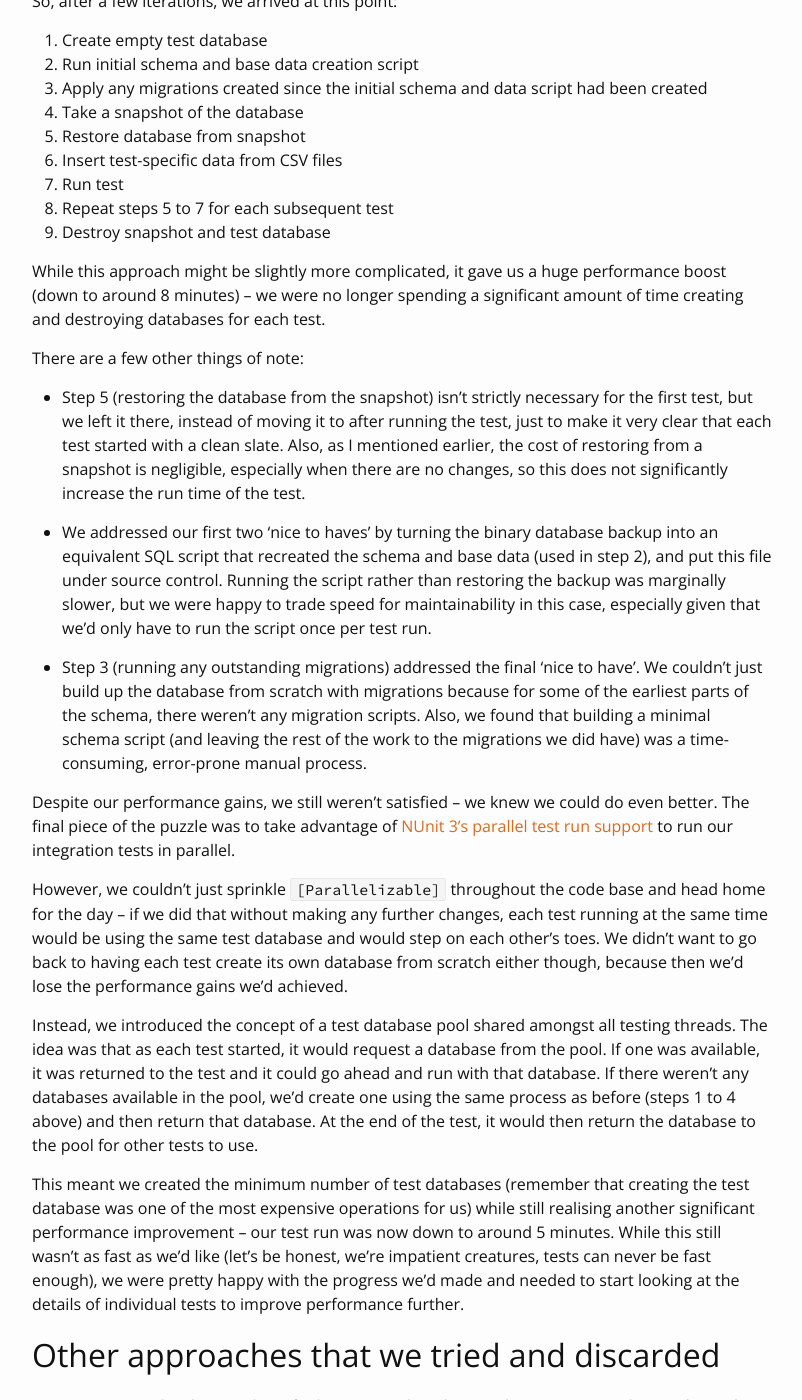
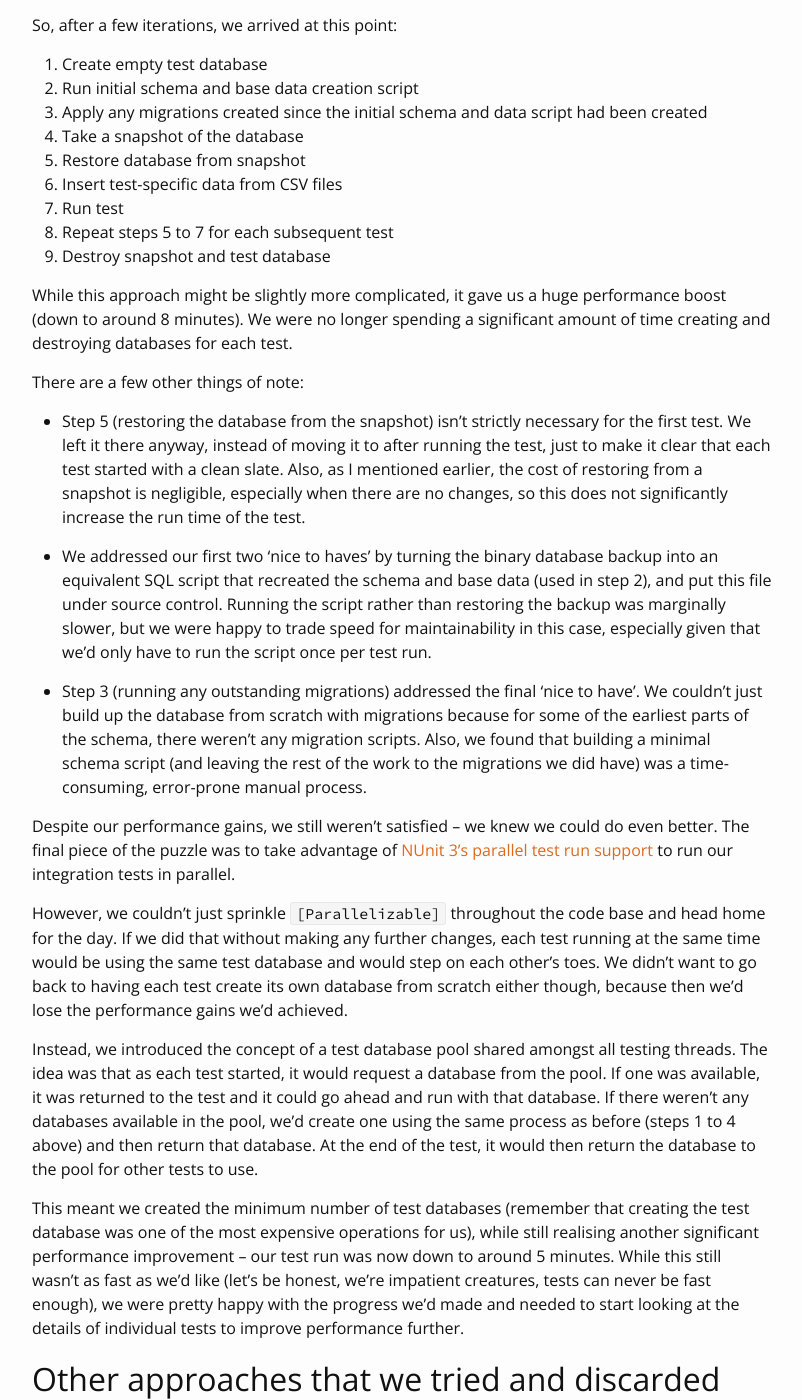
Before and after one commit to charleskorn/charleskorn.github.io, a Jekyll site: the page built from _posts/2016-03-30-faster-database-testing-with-snapshots.md, in a window 1280 px wide and 1400 px high, scrolled down 2149 px. Shown: the whole window, without its empty margins (238-1040 px from the left). Built offline with Jekyll 4.4.1, drawn with Linux system fonts in a browser that asks for light colours; nearby versions of some CDN libraries; some of the changed text lies outside the part shown.

Commit message:
Updated database testing post based on comments from Ken.

```diff
--- a/_posts/2016-03-30-faster-database-testing-with-snapshots.md
+++ b/_posts/2016-03-30-faster-database-testing-with-snapshots.md
@@ -59,11 +59,11 @@ So, after a few iterations, we arrived at this point:
 8. Repeat steps 5 to 7 for each subsequent test
 9. Destroy snapshot and test database
 
-While this approach might be slightly more complicated, it gave us a huge performance boost (down to around 8 minutes) -- we were no longer spending a significant amount of time creating and destroying databases for each test.
+While this approach might be slightly more complicated, it gave us a huge performance boost (down to around 8 minutes). We were no longer spending a significant amount of time creating and destroying databases for each test.
 
 There are a few other things of note:
 
-* Step 5 (restoring the database from the snapshot) isn't strictly necessary for the first test, but we left it there, instead of moving it to after running the test, just to make it very clear that each test started with a clean slate. Also, as I mentioned earlier, the cost of restoring from a snapshot is negligible, especially when there are no changes, so this does not significantly increase the run time of the test.
+* Step 5 (restoring the database from the snapshot) isn't strictly necessary for the first test. We left it there anyway, instead of moving it to after running the test, just to make it clear that each test started with a clean slate. Also, as I mentioned earlier, the cost of restoring from a snapshot is negligible, especially when there are no changes, so this does not significantly increase the run time of the test.
 
 * We addressed our first two 'nice to haves' by turning the binary database backup into an equivalent SQL script that recreated the schema and base data (used in step 2), and put this file under source control. Running the script rather than restoring the backup was marginally slower, but we were happy to trade speed for maintainability in this case, especially given that we'd only have to run the script once per test run.
 
```
Also changed, not shown: other parts of _posts/2016-03-30-faster-database-testing-with-snapshots.md (+11 -9 lines).
